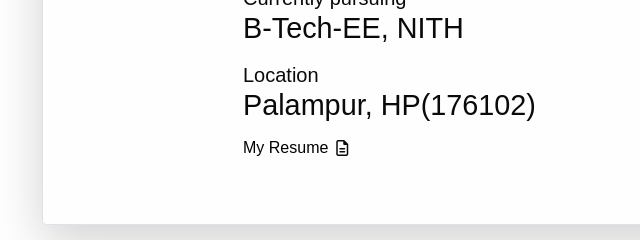
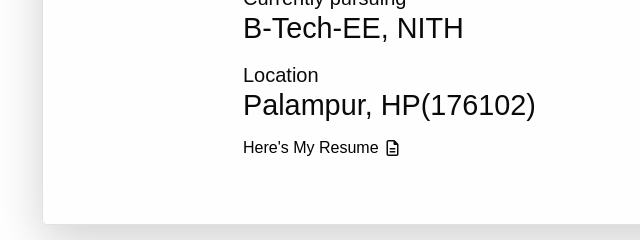
Before and after one commit to manan-shxrma/Portfolio, a plain HTML site: page index.html in a window 1280 px wide. Shown: the part 1240-1480 px from the top of the page, 28-668 px from the left. Drawn offline with nearby package versions, Linux system fonts and the light colour scheme; files whose address does not match are found by name.

Commit message:
third experimental

```diff
--- a/index.html
+++ b/index.html
@@ -101,7 +101,7 @@
                         <p class="lead">Location</p>
                         <div class="stat">Palampur, HP(176102)</div>
                         <div class="d-grid gap-2 d-md-flex justify-content-md-start mb-4 mb-lg-3">
-                          <a href="https://www.quora.com/profile/Manan-Sharma-252" class="underline-about"> My Resume</a>
+                          <a href="https://www.quora.com/profile/Manan-Sharma-252" class="underline-about">Here's My Resume</a>
                           <i style="padding-top: 1.3rem;" class="far fa-file-alt"></i>
                           </div>
                         </div>
```
